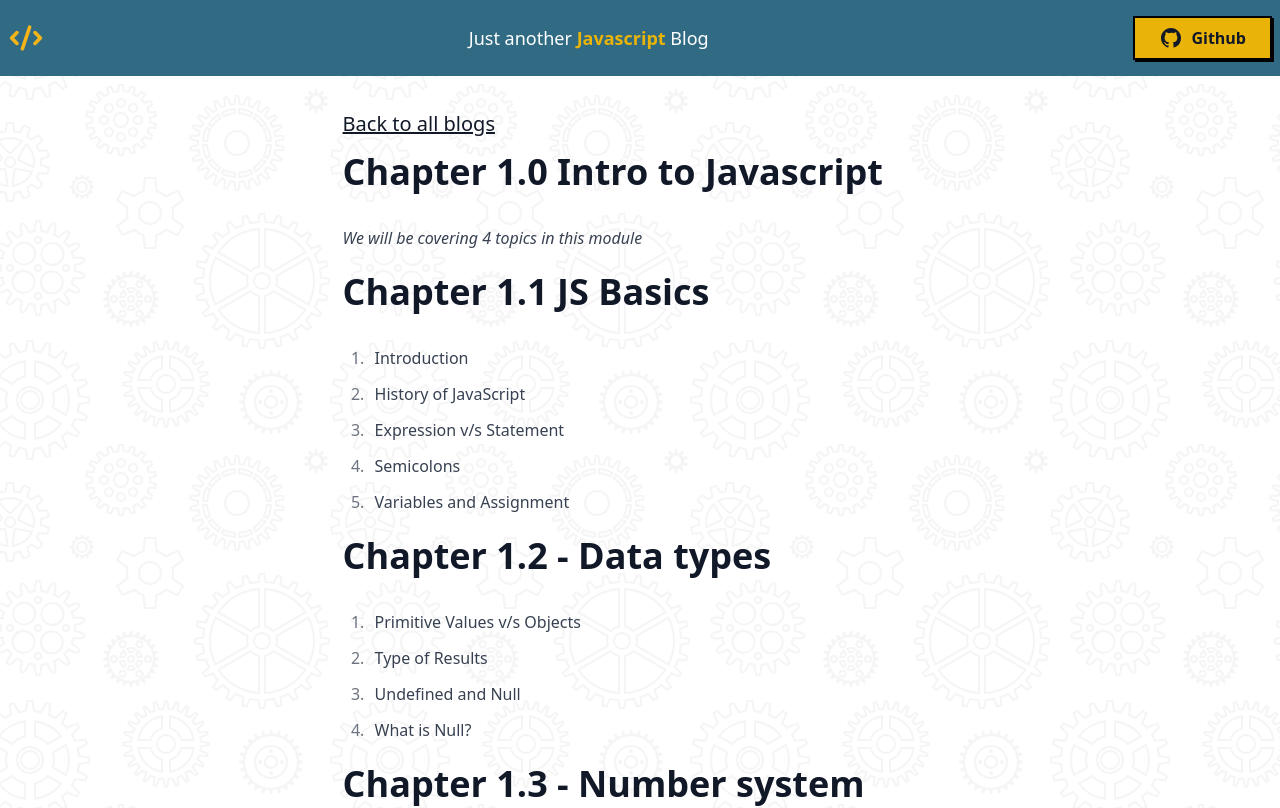
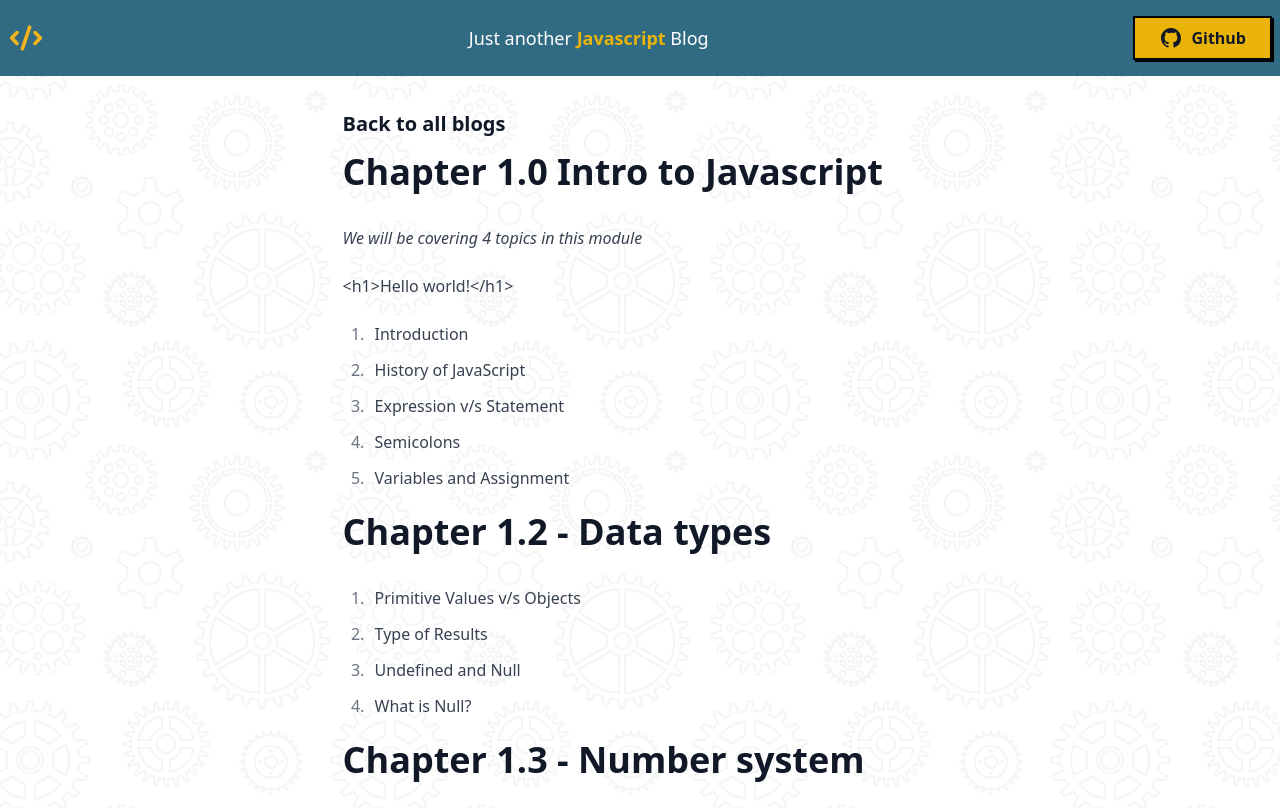
Before and after one commit to pranikz/Just-another-javascript-blog, a Next.js app: page /post/chapter-1.0-intro-to-js in a window 1280 px wide. Shown: the top 808 px of the page. Built offline with nearby package versions, Linux system fonts and the light colour scheme.

Commit message:
darkmode

```diff
--- a/pages/jsblogs/index.js
+++ b/pages/jsblogs/index.js
@@ -32,7 +32,7 @@ export default function Home({ posts }) {
       {posts.map(({ slug, frontmatter }) => (
         <div
           key={slug}
-          className="border-4 border-black  m-2 rounded-xl shadow-offset-black-big overflow-hidden flex flex-col bg-white "
+          className="border-4 border-black  m-2 rounded-xl shadow-offset-black-big overflow-hidden flex flex-col bg-white dark:bg-inherit"
         >
           <Link href={`/post/${slug}`}>
             <a>
@@ -42,7 +42,7 @@ export default function Home({ posts }) {
                 alt={frontmatter.title}
                 src={`/${frontmatter.socialImage}`}
               />
-              <h1 className="p-4">{frontmatter.title}</h1>
+              <h1 className="p-4 dark:text-white">{frontmatter.title}</h1>
             </a>
           </Link>
         </div>
--- a/pages/post/[slug].js
+++ b/pages/post/[slug].js
@@ -29,13 +29,15 @@ export async function getStaticProps({ params: { slug } }) {
 
 export default function PostPage({ frontmatter, content }) {
   return (
-    <div className="prose mx-auto  ">
+    <div className="prose mx-auto dark:text-white  ">
       <h3>
-        <Link href="/jsblogs">Back to all blogs</Link>
+        <Link href="/jsblogs">
+          <span className="dark:text-white">Back to all blogs</span>
+        </Link>
       </h3>
-      <h1 className="">{frontmatter.title}</h1>
+      <h1 className="dark:text-white">{frontmatter.title}</h1>
       <div
-        className=""
+        className="dark:text-white"
         dangerouslySetInnerHTML={{ __html: md().render(content) }}
       />
     </div>
--- a/posts/javascriptposts/chapter-1.0-intro-to-js.md
+++ b/posts/javascriptposts/chapter-1.0-intro-to-js.md
@@ -10,7 +10,7 @@ tags:
 
 _We will be covering 4 topics in this module_
 
-# Chapter 1.1 JS Basics
+<h1>Hello world!</h1>
 
 1. Introduction
 2. History of JavaScript
```
